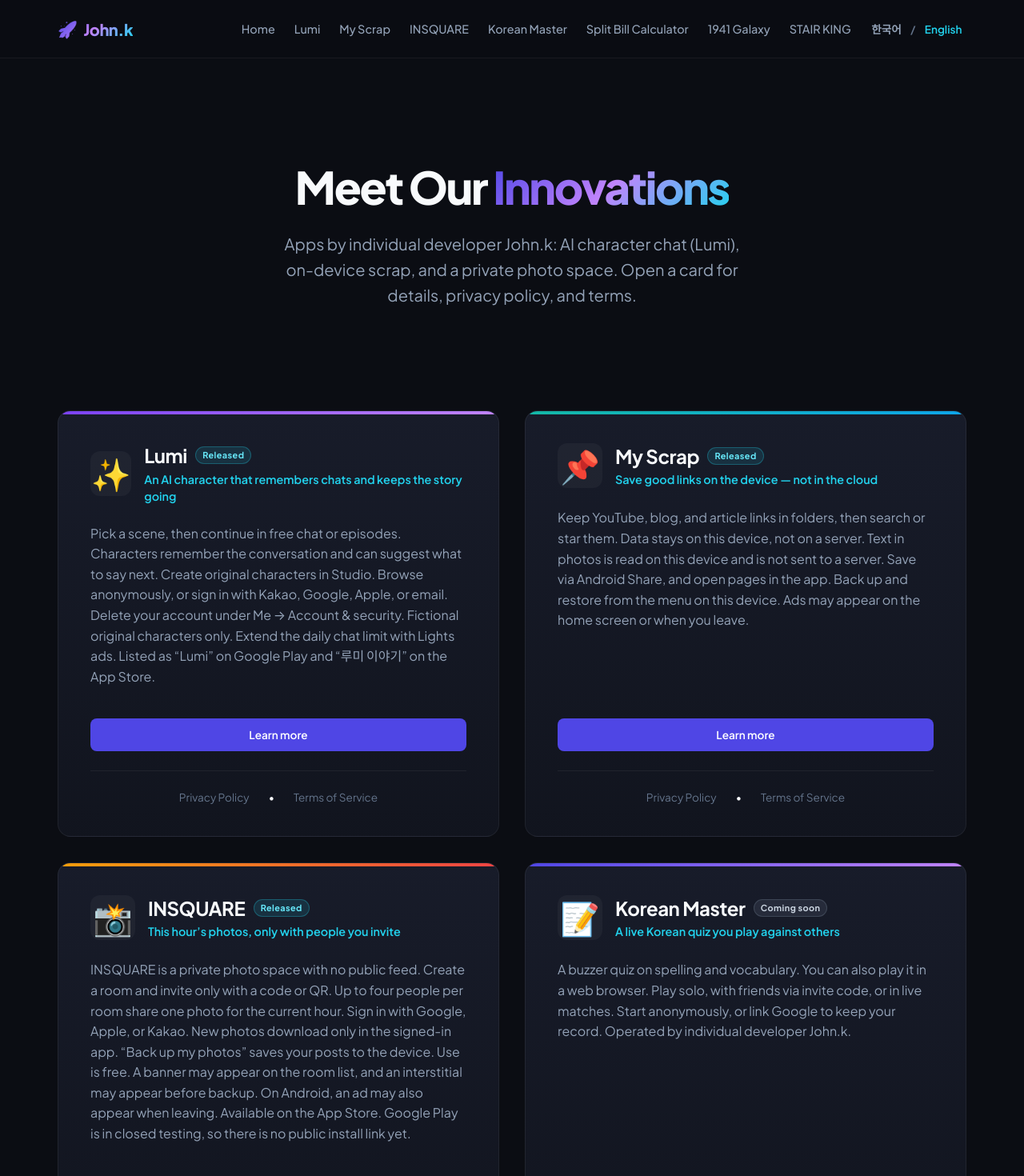
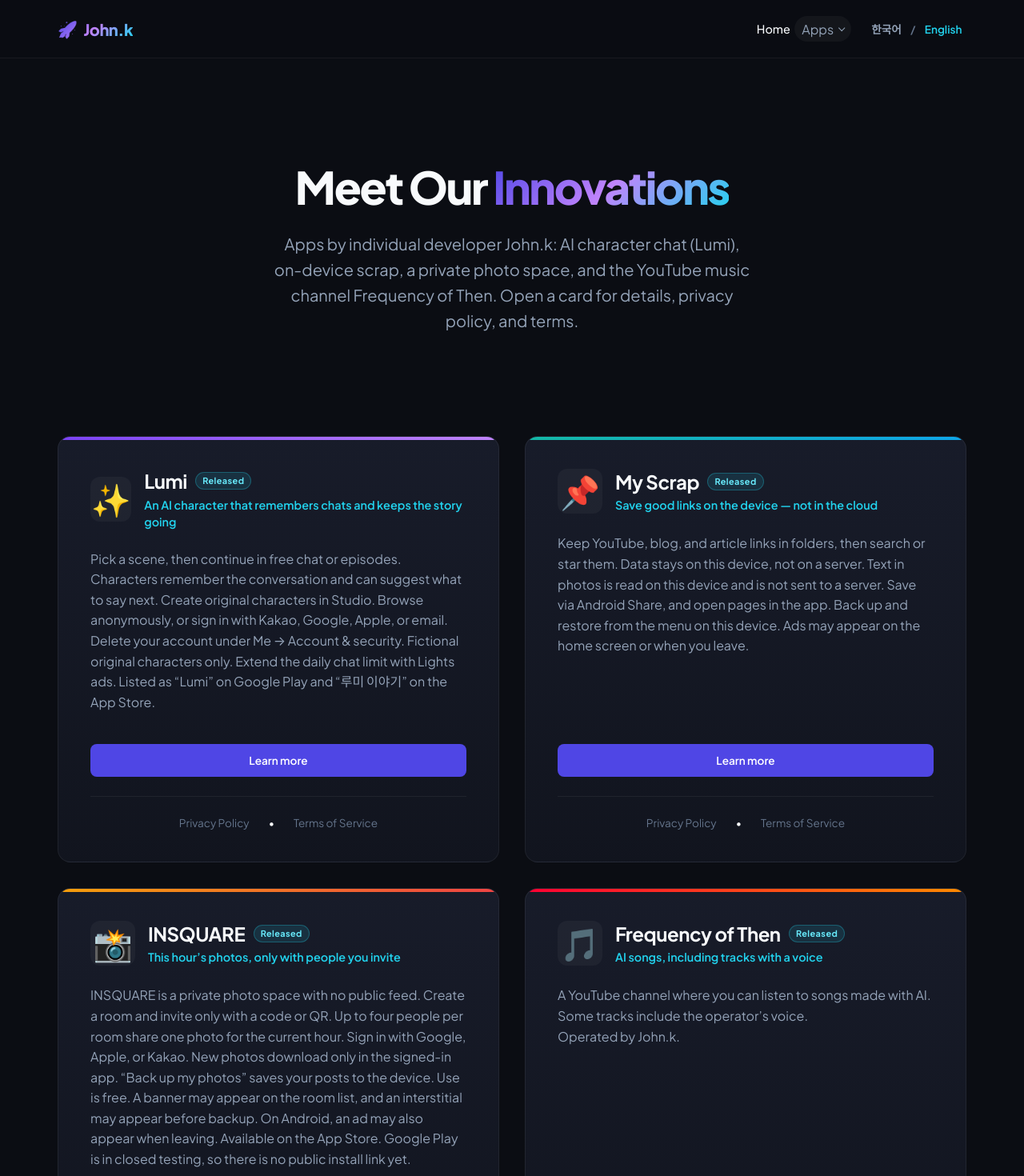
Before and after one commit to jinmo78/my-app-policies, a Next.js app: page /en in a window 1280 px wide. Shown: the top 1470 px of the page at 80% size. Built offline with nearby package versions, Linux system fonts and the light colour scheme.

Commit message:
유튜브 채널 그때의 주파수를 시청자용 소개로 올리고, 상단 메뉴를 앱 목록으로 정리한다.
Co-authored-by: Cursor <cursoragent@cursor.com>

```diff
--- a/content/apps.json
+++ b/content/apps.json
@@ -206,5 +206,31 @@
         { "title": "No account, no ads", "desc": "No sign-up or sign-in, and no ad or analytics SDK. Coins are earned only by playing and stay on the device." }
       ]
     }
+  },
+  {
+    "id": "frequency",
+    "name": "그때의 주파수",
+    "released": true,
+    "icon": "🎵",
+    "slogan": "AI로 만든 노래, 목소리가 들어간 곡",
+    "serviceUrl": "https://www.youtube.com/channel/UC7LKXvrrwP4f5hp4BkxWItg",
+    "desc": "유튜브에서 AI로 만든 노래를 들을 수 있는 채널입니다.\n일부 곡에는 운영자의 목소리가 들어 있습니다.\n개인 개발자 John.k가 운영합니다.",
+    "glowClass": "app8Glow",
+    "operator": "John.k",
+    "supportEmail": "ilovejs97@gmail.com",
+    "policies": false,
+    "features": [
+      { "title": "AI 노래", "desc": "AI로 만든 노래를 들을 수 있습니다." },
+      { "title": "목소리", "desc": "일부 곡에는 운영자의 목소리가 들어 있습니다." }
+    ],
+    "en": {
+      "name": "Frequency of Then",
+      "slogan": "AI songs, including tracks with a voice",
+      "desc": "A YouTube channel where you can listen to songs made with AI.\nSome tracks include the operator’s voice.\nOperated by John.k.",
+      "features": [
+        { "title": "AI songs", "desc": "Listen to songs made with AI." },
+        { "title": "A voice in some tracks", "desc": "Some tracks include the operator’s voice." }
+      ]
+    }
   }
 ]
--- a/src/app/[lang]/apps/[appId]/[policyType]/page.tsx
+++ b/src/app/[lang]/apps/[appId]/[policyType]/page.tsx
@@ -15,6 +15,7 @@ export async function generateStaticParams() {
   const paths = [];
   for (const lang of locales) {
     for (const app of apps) {
+      if (app.policies === false) continue;
       for (const policyType of policyTypes) {
         paths.push({ lang, appId: app.id, policyType });
       }
@@ -44,11 +45,11 @@ export default async function PolicyPage({ params }: Props) {
   if (!isLocale(langParam)) notFound();
   const lang = langParam as Locale;
   const dict = getDictionary(lang);
+  const app = getAppById(appId, lang);
+  if (app?.policies === false) notFound();
   const data = await getPolicyContent(appId, policyType, lang);
 
   if (!data) notFound();
-
-  const app = getAppById(appId, lang);
   const appName = app ? app.name : appId;
   const base = `/${lang}`;
 
--- a/src/app/[lang]/apps/[appId]/page.module.css
+++ b/src/app/[lang]/apps/[appId]/page.module.css
@@ -43,6 +43,7 @@
   max-width: 700px;
   margin: 0 auto 3rem;
   line-height: 1.7;
+  white-space: pre-line;
   word-break: keep-all;
   overflow-wrap: break-word;
 }
--- a/src/app/[lang]/apps/[appId]/page.tsx
+++ b/src/app/[lang]/apps/[appId]/page.tsx
@@ -136,6 +136,7 @@ export default async function AppPage({ params }: Props) {
           </section>
         )}
 
+        {app.policies !== false && (
         <section className={styles.policySection}>
           <h3>{dict.app.policyTitle}</h3>
           <p>{dict.app.policyDesc}</p>
@@ -155,6 +156,7 @@ export default async function AppPage({ params }: Props) {
             </a>
           </div>
         </section>
+        )}
       </div>
     </main>
   );
--- a/src/app/[lang]/layout.tsx
+++ b/src/app/[lang]/layout.tsx
@@ -5,6 +5,7 @@ import { getAllApps } from "@/lib/apps";
 import { getDictionary } from "@/lib/dictionary";
 import { isLocale, locales, type Locale } from "@/lib/i18n";
 import LanguageSwitcher from "@/components/LanguageSwitcher";
+import SiteNav from "@/components/SiteNav";
 
 type Props = {
   children: React.ReactNode;
@@ -42,16 +43,13 @@ export default async function LangLayout({ children, params }: Props) {
               <span>🚀</span> John.k
             </a>
             <div className="header-right">
-              <nav className="nav-links">
-                <a href={base} className="nav-link">
-                  {dict.nav.home}
-                </a>
-                {apps.map((app) => (
-                  <a key={app.id} href={`${base}/apps/${app.id}`} className="nav-link">
-                    {app.name}
-                  </a>
-                ))}
-              </nav>
+              <SiteNav
+                base={base}
+                homeLabel={dict.nav.home}
+                appsLabel={dict.nav.apps}
+                closeLabel={dict.nav.close}
+                apps={apps.map((app) => ({ id: app.id, name: app.name, icon: app.icon }))}
+              />
               <LanguageSwitcher lang={lang} labels={dict.lang} />
             </div>
           </div>
--- a/src/app/[lang]/page.module.css
+++ b/src/app/[lang]/page.module.css
@@ -68,6 +68,7 @@
 .app5Glow { background: linear-gradient(90deg, #14b8a6, #0ea5e9); }
 .app6Glow { background: linear-gradient(90deg, #7b42f6, #c084fc); }
 .app7Glow { background: linear-gradient(90deg, #fbbf24, #1d4ed8); }
+.app8Glow { background: linear-gradient(90deg, #ff0033, #ff8a00); }
 
 .cardHeader {
   display: flex;
@@ -134,6 +135,7 @@
   font-size: 1rem;
   color: var(--text-muted);
   line-height: 1.6;
+  white-space: pre-line;
   margin-bottom: 2.5rem;
   flex-grow: 1;
   word-break: keep-all;
--- a/src/app/[lang]/page.tsx
+++ b/src/app/[lang]/page.tsx
@@ -70,6 +70,7 @@ export default async function Home({ params }: Props) {
                 </a>
               </div>
 
+              {app.policies !== false && (
                 <div className={styles.policies}>
                   <a href={`${base}/apps/${app.id}/privacy`} className={styles.policyLink}>
                     {dict.home.privacy}
@@ -79,6 +80,7 @@ export default async function Home({ params }: Props) {
                     {dict.home.terms}
                   </a>
                 </div>
+              )}
             </div>
           );
         })}
--- a/src/app/globals.css
+++ b/src/app/globals.css
@@ -153,30 +153,148 @@ a {
   display: flex;
   align-items: center;
   gap: 0.5rem;
+  flex-shrink: 0;
+  white-space: nowrap;
 }
 
-.nav-links {
+.site-nav {
   display: flex;
-  gap: 1.5rem;
+  align-items: center;
+  gap: 0.35rem;
+  min-width: 0;
 }
 
 .nav-link {
   font-size: 0.9rem;
   font-weight: 500;
   color: var(--text-muted);
+  white-space: nowrap;
 }
 
-.nav-link:hover {
+.nav-link:hover,
+.nav-link.active {
   color: var(--text-main);
+}
+
+.nav-apps {
+  position: relative;
+  min-width: 0;
+}
+
+.nav-apps-btn {
+  display: inline-flex;
+  align-items: center;
+  gap: 0.4rem;
+  max-width: 11rem;
+  padding: 0.35rem 0.55rem;
+  border: 0;
+  border-radius: 999px;
+  background: rgba(255, 255, 255, 0.04);
+  font: inherit;
+  cursor: pointer;
+}
+
+.nav-apps-btn.active {
+  background: rgba(255, 255, 255, 0.08);
+}
+
+.nav-apps-label {
+  overflow: hidden;
+  text-overflow: ellipsis;
+}
+
+.nav-caret {
+  width: 0.4rem;
+  height: 0.4rem;
+  flex-shrink: 0;
+  border-right: 1.5px solid currentColor;
+  border-bottom: 1.5px solid currentColor;
+  transform: translateY(-1px) rotate(45deg);
+}
+
+.nav-apps-btn[aria-expanded="true"] .nav-caret {
+  transform: translateY(2px) rotate(225deg);
+}
+
+.nav-backdrop {
+  position: fixed;
+  inset: 3.75rem 0 0 0;
+  z-index: 110;
+  border: 0;
+  background: rgba(0, 0, 0, 0.55);
+  cursor: pointer;
+}
+
+.nav-menu {
+  position: absolute;
+  top: calc(100% + 0.7rem);
+  right: 0;
+  z-index: 120;
+  width: min(18rem, calc(100vw - 2rem));
+  max-height: min(70vh, 28rem);
+  overflow: auto;
+  padding: 0.4rem;
+  background: #161b27;
+  border: 1px solid var(--border-hover);
+  border-radius: var(--radius-md);
+  box-shadow: 0 16px 40px rgba(0, 0, 0, 0.45);
+}
+
+.nav-menu-item {
+  display: flex;
+  align-items: center;
+  gap: 0.7rem;
+  padding: 0.55rem 0.65rem;
+  border-radius: var(--radius-sm);
+  color: var(--text-muted);
+  font-size: 0.92rem;
+  font-weight: 500;
+}
+
+.nav-menu-item:hover,
+.nav-menu-item.active {
+  background: rgba(255, 255, 255, 0.06);
+  color: var(--text-main);
+}
+
+.nav-menu-icon {
+  width: 1.75rem;
+  text-align: center;
+  flex-shrink: 0;
 }
 
 @media (max-width: 768px) {
   .header-right {
-    gap: 0.75rem;
+    gap: 0.65rem;
   }
 
-  .nav-links {
+  .nav-home {
     display: none;
+  }
+
+  .nav-apps-btn {
+    max-width: 7.5rem;
+  }
+
+  .nav-backdrop {
+    display: block;
+    position: fixed;
+    inset: 3.75rem 0 0 0;
+    z-index: 110;
+    border: 0;
+    background: rgba(0, 0, 0, 0.5);
+    cursor: pointer;
+  }
+
+  .nav-menu {
+    position: fixed;
+    top: 3.75rem;
+    left: 0;
+    right: 0;
+    width: auto;
+    max-height: calc(100vh - 3.75rem);
+    border-radius: 0 0 var(--radius-lg) var(--radius-lg);
+    border-top: 0;
   }
 }
 
--- /dev/null
+++ b/src/components/SiteNav.tsx
@@ -0,0 +1,105 @@
+"use client";
+
+import { useEffect, useId, useState } from "react";
+import { createPortal } from "react-dom";
+import { usePathname } from "next/navigation";
+
+type AppLink = { id: string; name: string; icon: string };
+
+type Props = {
+  base: string;
+  homeLabel: string;
+  appsLabel: string;
+  closeLabel: string;
+  apps: AppLink[];
+};
+
+function AppLinks({ base, apps, currentId }: { base: string; apps: AppLink[]; currentId?: string }) {
+  return apps.map((app) => {
+    const href = `${base}/apps/${app.id}`;
+    const active = currentId === app.id;
+    return (
+      <a key={app.id} href={href} className={`nav-menu-item${active ? " active" : ""}`}>
+        <span className="nav-menu-icon" aria-hidden="true">
+          {app.icon}
+        </span>
+        <span>{app.name}</span>
+      </a>
+    );
+  });
+}
+
+export default function SiteNav({ base, homeLabel, appsLabel, closeLabel, apps }: Props) {
+  const pathname = usePathname() || base;
+  const [open, setOpen] = useState(false);
+  const [narrow, setNarrow] = useState(false);
+  const menuId = useId();
+
+  const current = apps.find((app) => {
+    const href = `${base}/apps/${app.id}`;
+    return pathname === href || pathname.startsWith(`${href}/`);
+  });
+  const homeActive = pathname === base || pathname === `${base}/`;
+
+  useEffect(() => {
+    setOpen(false);
+  }, [pathname]);
+
+  useEffect(() => {
+    const media = window.matchMedia("(max-width: 768px)");
+    const apply = () => setNarrow(media.matches);
+    apply();
+    media.addEventListener("change", apply);
+    return () => media.removeEventListener("change", apply);
+  }, []);
+
+  useEffect(() => {
+    if (!open) return;
+    const onKey = (event: KeyboardEvent) => {
+      if (event.key === "Escape") setOpen(false);
+    };
+    const onPointer = (event: MouseEvent) => {
+      const target = event.target as Element | null;
+      if (target?.closest(".site-nav, .nav-menu, .nav-backdrop")) return;
+      setOpen(false);
+    };
+    window.addEventListener("keydown", onKey);
+    document.addEventListener("mousedown", onPointer);
+    return () => {
+      window.removeEventListener("keydown", onKey);
+      document.removeEventListener("mousedown", onPointer);
+    };
+  }, [open]);
+
+  const menu = (
+    <>
+      {narrow && (
+        <button type="button" className="nav-backdrop" aria-label={closeLabel} onClick={() => setOpen(false)} />
+      )}
+      <div id={menuId} className="nav-menu">
+        <AppLinks base={base} apps={apps} currentId={current?.id} />
+      </div>
+    </>
+  );
+
+  return (
+    <nav className="site-nav">
+      <a href={base} className={`nav-link nav-home${homeActive ? " active" : ""}`}>
+        {homeLabel}
+      </a>
+      <div className="nav-apps">
+        <button
+          type="button"
+          className={`nav-link nav-apps-btn${open || current ? " active" : ""}`}
+          aria-expanded={open}
+          aria-controls={menuId}
+          onClick={() => setOpen((value) => !value)}
+        >
+          <span className="nav-apps-label">{current?.name ?? appsLabel}</span>
+          <span className="nav-caret" aria-hidden="true" />
+        </button>
+        {open && (narrow ? createPortal(menu, document.body) : menu)}
+      </div>
+    </nav>
+  );
+}
--- a/src/dictionaries/en.json
+++ b/src/dictionaries/en.json
@@ -4,7 +4,9 @@
     "description": "Apps by John.k: AI character chat (Lumi), on-device scrap, and a private photo space — plus privacy policies and terms."
   },
   "nav": {
-    "home": "Home"
+    "home": "Home",
+    "apps": "Apps",
+    "close": "Close"
   },
   "footer": {
     "apps": "Apps",
@@ -13,7 +15,7 @@
   "home": {
     "titleBefore": "Meet Our",
     "titleHighlight": "Innovations",
-    "description": "Apps by individual developer John.k: AI character chat (Lumi), on-device scrap, and a private photo space. Open a card for details, privacy policy, and terms.",
+    "description": "Apps by individual developer John.k: AI character chat (Lumi), on-device scrap, a private photo space, and the YouTube music channel Frequency of Then. Open a card for details, privacy policy, and terms.",
     "learnMore": "Learn more",
     "released": "Released",
     "comingSoon": "Coming soon",
--- a/src/dictionaries/ko.json
+++ b/src/dictionaries/ko.json
@@ -4,7 +4,9 @@
     "description": "개인 개발자 John.k의 앱 소개. AI 캐릭터 대화(루미), 온디바이스 스크랩, 프라이빗 사진 공간과 약관을 확인하실 수 있습니다."
   },
   "nav": {
-    "home": "Home"
+    "home": "Home",
+    "apps": "앱",
+    "close": "닫기"
   },
   "footer": {
     "apps": "출시 앱 소개",
@@ -13,7 +15,7 @@
   "home": {
     "titleBefore": "Meet Our",
     "titleHighlight": "Innovations",
-    "description": "개인 개발자 John.k가 만드는 앱을 소개합니다. AI 캐릭터 대화(루미), 온디바이스 스크랩, 프라이빗 사진 공간을 운영합니다. 각 카드에서 상세 설명, 개인정보처리방침, 이용약관을 확인할 수 있습니다.",
+    "description": "개인 개발자 John.k가 만드는 앱을 소개합니다. AI 캐릭터 대화(루미), 온디바이스 스크랩, 프라이빗 사진 공간, 유튜브 음악 채널 「그때의 주파수」를 운영합니다. 각 카드에서 상세 설명, 개인정보처리방침, 이용약관을 확인할 수 있습니다.",
     "learnMore": "자세히 보기",
     "released": "출시됨",
     "comingSoon": "준비중",
--- a/src/lib/apps.ts
+++ b/src/lib/apps.ts
@@ -31,6 +31,7 @@ export interface AppConfigRaw {
   operator?: string;
   supportEmail?: string;
   ageNote?: string;
+  policies?: boolean;
   en?: Partial<AppLocaleCopy>;
 }
 
@@ -68,7 +69,7 @@ export function localizeApp(app: AppConfigRaw, locale: Locale): AppConfig {
   };
 }
 
-const releasedOrder = ["lumi", "my-scrap", "insquare"];
+const releasedOrder = ["lumi", "my-scrap", "insquare", "frequency"];
 
 export function getAllApps(locale: Locale = "ko"): AppConfig[] {
   return getAllAppsRaw()
```
Lines whose indentation alone changed are shown as unchanged.
